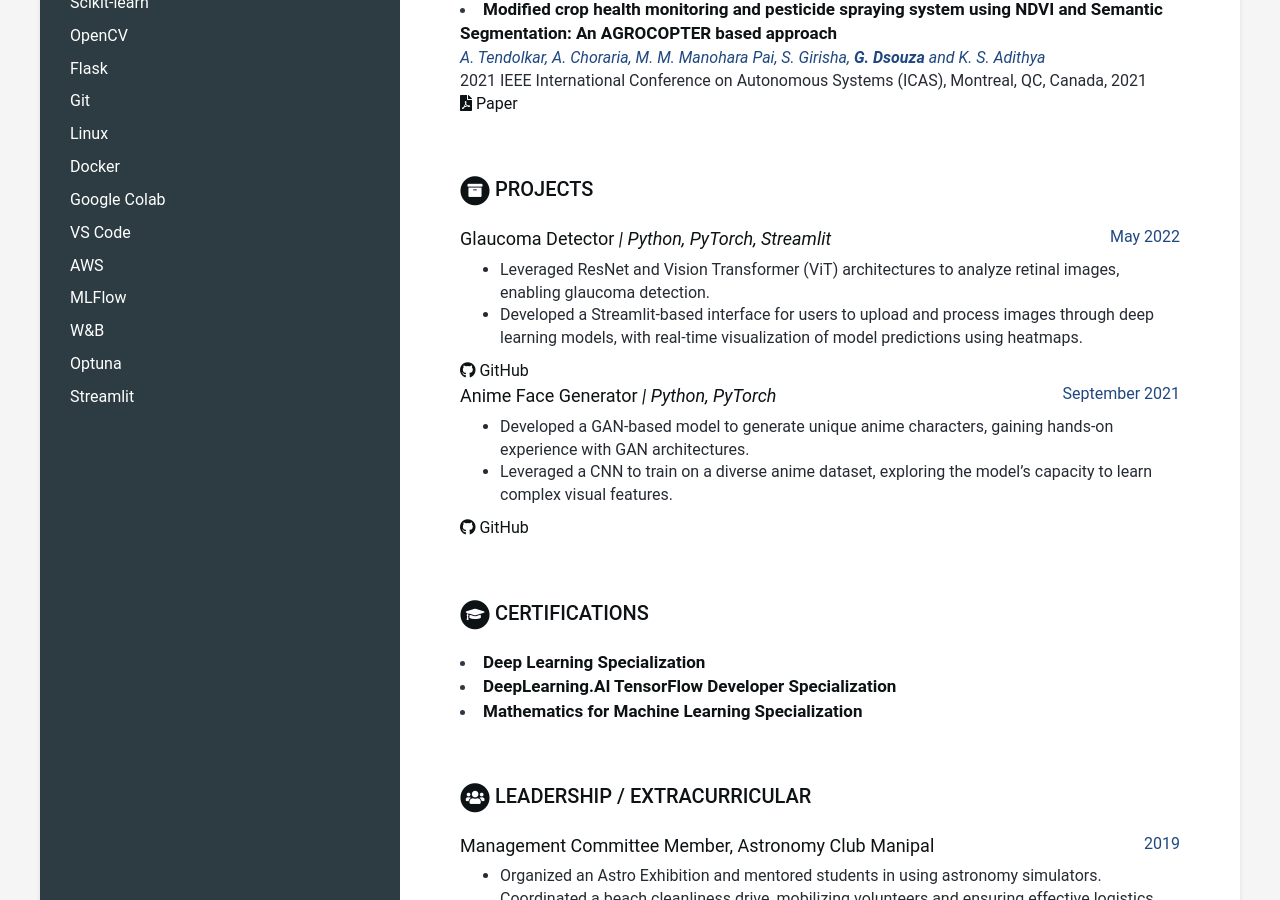
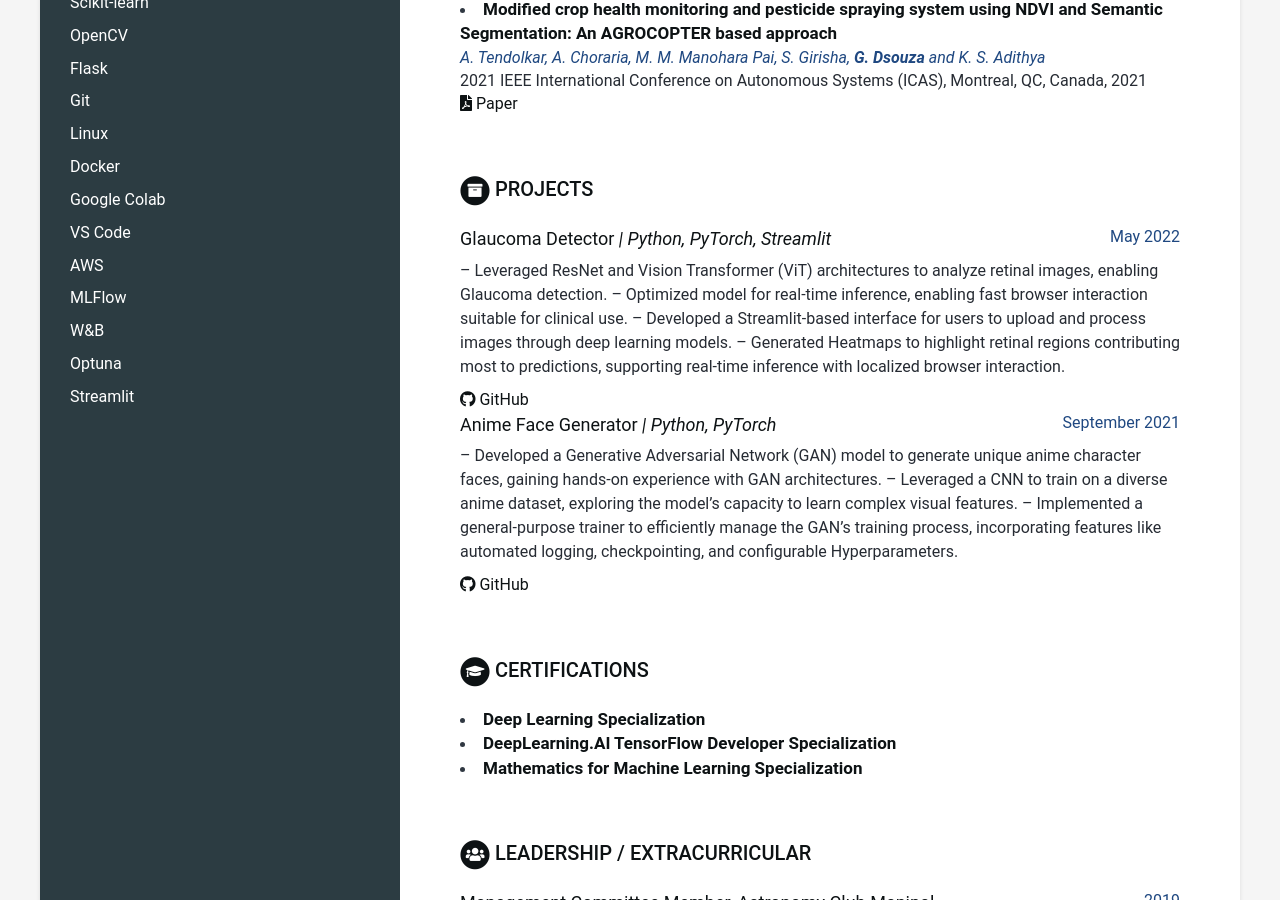
Before and after one commit to gavin-d26/gavin-d26.github.io, a Jekyll site: the page built from index.html, in a window 1280 px wide and 900 px high, scrolled down 1696 px. Built offline with Jekyll 4.4.1, drawn with Linux system fonts in a browser that asks for light colours; some of the changed text lies outside the part shown.

Commit message:
updated projects etc, nov-2-24

```diff
--- a/_data/data.yml
+++ b/_data/data.yml
@@ -128,7 +128,7 @@
         details: |
           - Implemented an OCR solution to automate the extraction of key product data from Garment Tech Packs using Tesseract and Hugging Face Transformers.
           - Built a multi-task image classification dataset of 50,000+ fashion products with over 10 tags by scraping retail sites using Beautiful Soup, leading to the company’s first automated product tagger.
-          - Enhanced the VMI tool's Sales Rate computation algorithm using parallel processing, achieving a 7x speedup in processing time.
+          - Enhanced the VMI tool's Sales Rate computation algorithm using parallel processing and database optimization, achieving a 7x speedup in processing time.
           - Developed a data reporting system integrated with BI tools, enabling clients to analyze and visualize sales forecasts in real-time, significantly improving decision-making efficiency.
 
       - role: Software Engineering Intern
@@ -168,15 +168,18 @@
       - title: "Glaucoma Detector <em>| Python, PyTorch, Streamlit</em>"
         time: "May 2022"
         details: |
-          - Leveraged ResNet and Vision Transformer (ViT) architectures to analyze retinal images, enabling glaucoma detection.
-          - Developed a Streamlit-based interface for users to upload and process images through deep learning models, with real-time visualization of model predictions using heatmaps.
+          – Leveraged ResNet and Vision Transformer (ViT) architectures to analyze retinal images, enabling Glaucoma detection.
+          – Optimized model for real-time inference, enabling fast browser interaction suitable for clinical use.
+          – Developed a Streamlit-based interface for users to upload and process images through deep learning models.
+          – Generated Heatmaps to highlight retinal regions contributing most to predictions, supporting real-time inference with localized browser interaction.
         repo_link: https://github.com/gavin-d26/Glaucoma-Detection-App
 
       - title: "Anime Face Generator <em>| Python, PyTorch</em>"
         time: "September 2021"
         details: |
-          - Developed a GAN-based model to generate unique anime characters, gaining hands-on experience with GAN architectures.
-          - Leveraged a CNN to train on a diverse anime dataset, exploring the model's capacity to learn complex visual features.
+          – Developed a Generative Adversarial Network (GAN) model to generate unique anime character faces, gaining hands-on experience with GAN architectures.
+          – Leveraged a CNN to train on a diverse anime dataset, exploring the model’s capacity to learn complex visual features.
+          – Implemented a general-purpose trainer to efficiently manage the GAN’s training process, incorporating features like automated logging, checkpointing, and configurable Hyperparameters.
         repo_link: https://github.com/gavin-d26/Anime-Generator
 
 
```
